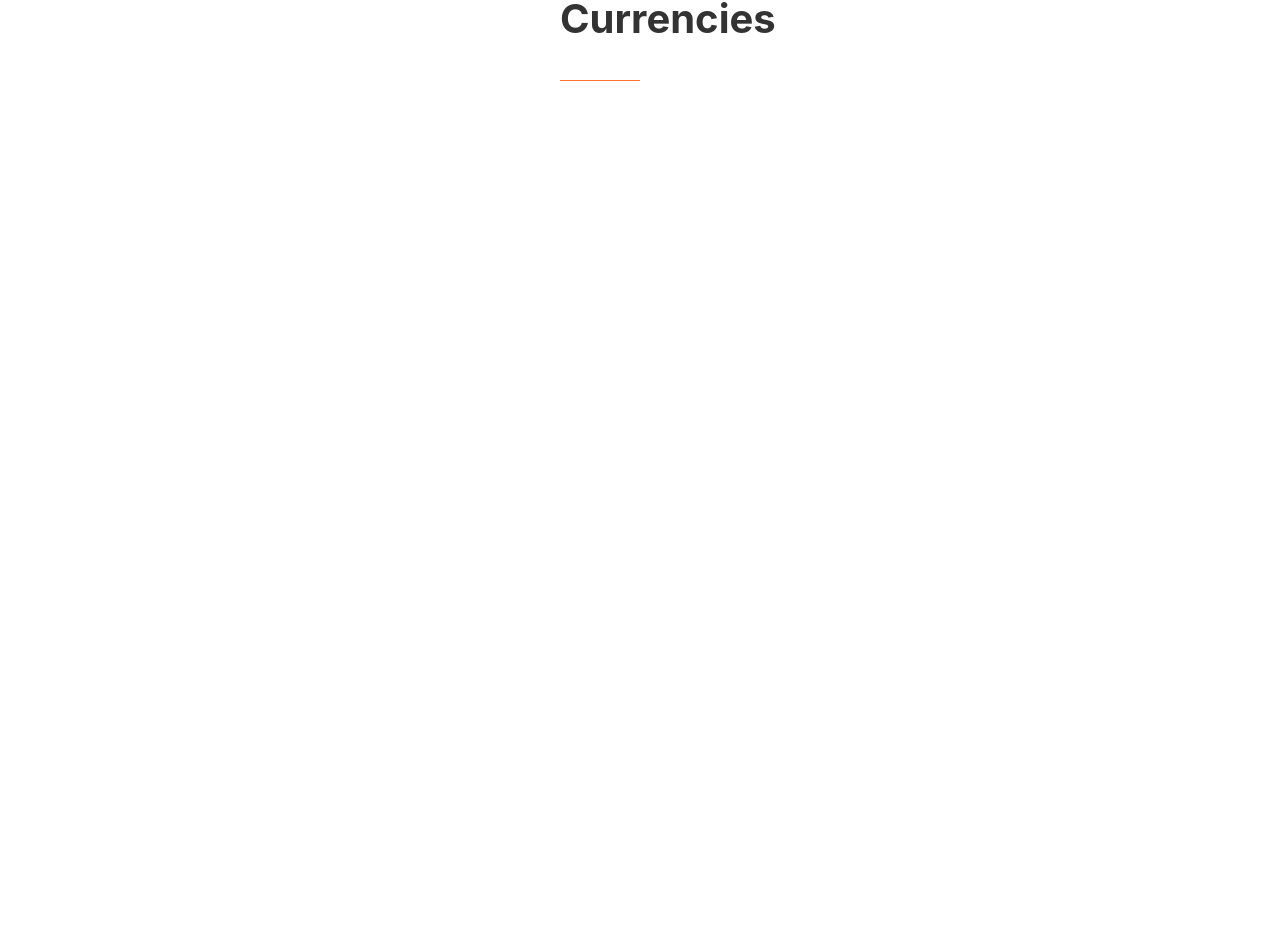
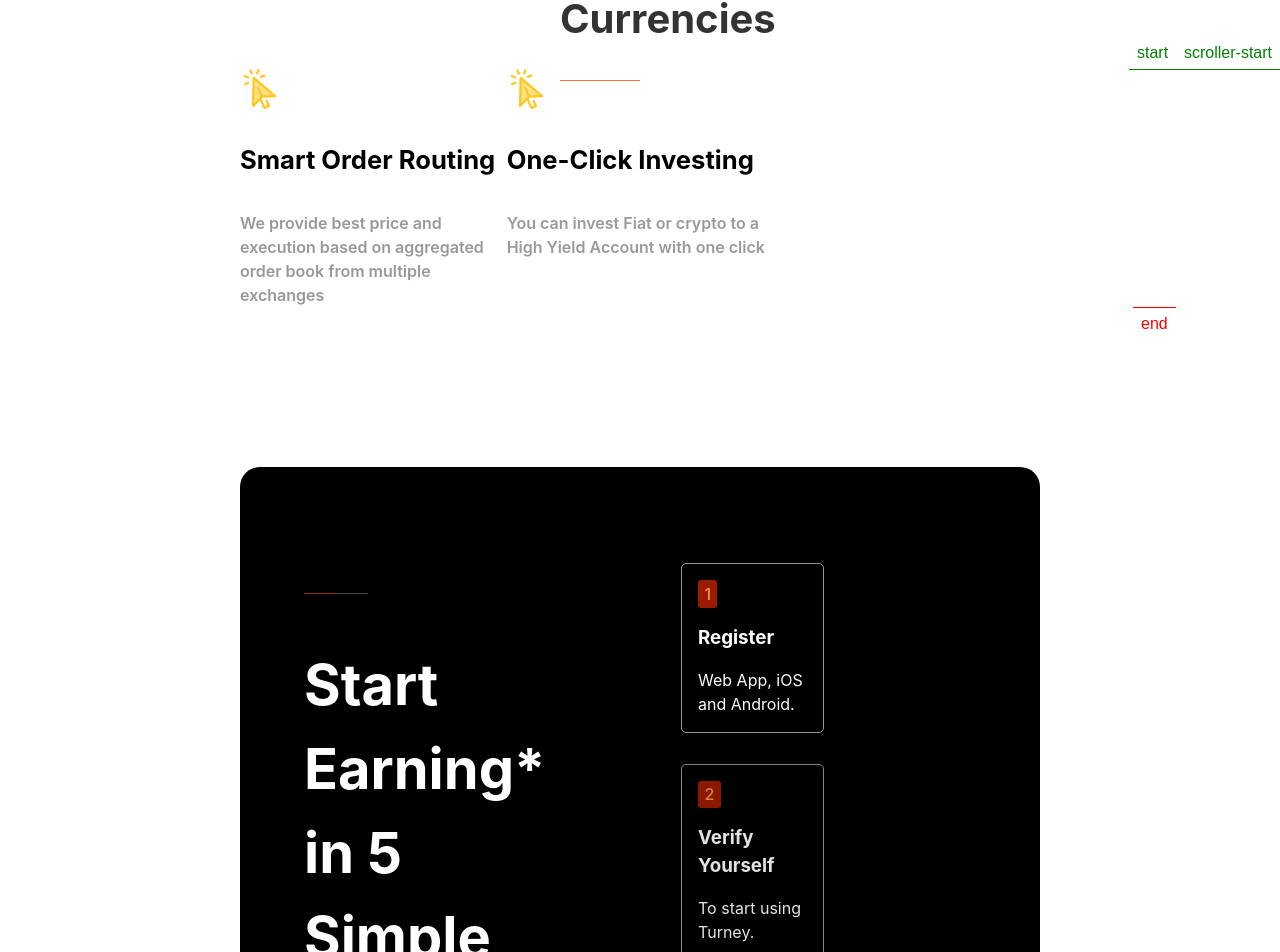
Before and after one commit to daphycisist/animated-landing-page, a React (Create React App) app: page / in a window 1280 px wide. Shown: the part 731-1683 px from the top of the page. Before the commit the page ends 812 px from the top, so only its background shows below. Built offline with nearby package versions, Linux system fonts and the light colour scheme.

Commit message:
add feature section

```diff
--- a/src/App.tsx
+++ b/src/App.tsx
@@ -1,13 +1,13 @@
-import gsap from 'gsap';
 import React from 'react';
 import './App.css';
+import FeatureSection from './components/FeatureSection';
 import Header from './components/Header';
 
 function App() {
-
   return (
     <div className="App">
       <Header />
+      <FeatureSection />
     </div>
   );
 }
--- /dev/null
+++ b/src/assets/icons/index.ts
@@ -0,0 +1 @@
+export { ReactComponent as DPIConCursor } from './svgs/cursor.svg';
--- /dev/null
+++ b/src/components/FeatureCard.tsx
@@ -0,0 +1,38 @@
+import React from 'react';
+import styled from 'styled-components';
+import { IFeatureCard } from '../types';
+
+const FeatureCard: React.FC<IFeatureCard> = ({ icon, header, text }) => {
+  return (
+    <FeatureCardWrapper className="feature-card">
+      <div className="feature-icon">{icon}</div>
+      <h3 className="feature-header">{header}</h3>
+      <p className="feature-content">{text}</p>
+    </FeatureCardWrapper>
+  );
+};
+
+export default FeatureCard;
+
+const FeatureCardWrapper = styled.div`
+  text-align: left;
+  display: flex;
+  flex-direction: column;
+  gap: 2rem;
+  width: 100%;
+  flex: 1;
+  flex-grow: 1;
+
+  .feature {
+    &-icon {
+      width: 2.5rem;
+    }
+    &-header {
+      font-size: 1.6rem;
+    }
+    &-content {
+      opacity: 0.4;
+      font-weight: 600;
+    }
+  }
+`;
--- a/src/components/FeatureSection.tsx
+++ b/src/components/FeatureSection.tsx
@@ -1,14 +1,196 @@
-import React from 'react'
-import styled from 'styled-components'
+import { gsap, ScrollTrigger } from 'gsap/all';
+import React, { useEffect } from 'react';
+import styled from 'styled-components';
+import { featureData, stepCardData } from '../utils';
+import FeatureCard from './FeatureCard';
+import StepCard from './StepCard';
 
 const FeatureSection = () => {
-    return <SectionWrapper>
+  gsap.registerPlugin(ScrollTrigger);
+  useEffect(() => {
+    const timeline = gsap.timeline({
+      defaults: { delay: 1 },
+      scrollTrigger: {
+        trigger: '.feature-card',
+        start: 'top 100%',
+        markers: true,
+        // scrub: true,
+        toggleActions: 'play reset none none',
+      },
+    });
 
-    </SectionWrapper>;
-}
+    const items = gsap.utils.toArray('.feature-card');
+    // const tl = gsap.timeline();
 
-export default FeatureSection
+    items.forEach((item: any) => {
+      timeline
+        .from(item.querySelector('.feature-icon'), {
+          opacity: 0,
+          y: -20,
+          delay: 0.1,
+          ease: 'power4',
+          rotate: '-90',
+        })
+        .from(item.querySelector('.feature-header'), {
+          opacity: 0,
+          y: -20,
+          delay: 0.1,
+          ease: 'power4',
+        })
+        .from(
+          item.querySelector('.feature-content'),
+          {
+            opacity: 0,
+            y: -20,
+            delay: 0.2,
+            ease: 'power3.out',
+          },
+          '<0.3'
+        );
+    });
+  }, []);
+  return (
+    <SectionWrapper className="feature-wrapper container">
+      <FeatureCardsWrapper>
+        {featureData.map((element) => (
+          <FeatureCard {...element} />
+        ))}
+      </FeatureCardsWrapper>
+      <FeatureStepWrapper className="feature-step-wrapper">
+        <div className="step-head">
+          <div className="step-head-wrapper">
+            <h2 className="step-head-wrapper-head">
+              Start <span>Earning</span> <br /> in 5 Simple Steps
+            </h2>
+            <p className="step-head-wrapper-head-sub-header">Not Just Saving</p>
+          </div>
+          <button className="step-head-action-btn">Get Started</button>
+        </div>
 
-const SectionWrapper = styled.div`
+        <StepCardWrapper className="step-content-wrapper">
+          <div className="step-content">
+            {stepCardData[0].map((element, stepNum) => (
+              <StepCard
+                key={Math.random()}
+                {...{ ...element, stepNum: stepNum + 1 }}
+              />
+            ))}
+          </div>
+          <div className="step-content">
+            {stepCardData[1].map((element, stepNum) => (
+              <StepCard
+                className="step-card-info"
+                key={Math.random()}
+                {...{ ...element, stepNum: stepNum + 4 }}
+              />
+            ))}
+          </div>
+        </StepCardWrapper>
+      </FeatureStepWrapper>
+    </SectionWrapper>
+  );
+};
 
-`
+export default FeatureSection;
+
+const SectionWrapper = styled.div``;
+const FeatureCardsWrapper = styled.div`
+  display: grid;
+  grid-template-columns: repeat(3, 1fr);
+`;
+
+const FeatureStepWrapper = styled.div`
+  margin-top: 10rem;
+  color: white;
+  background: black;
+  padding: 6rem 4rem;
+  text-align: left;
+  display: flex;
+  gap: 5rem;
+  border-radius: 20px;
+  justify-content: space-between;
+  box-sizing: border-box;
+
+  .step-head {
+    display: flex;
+    flex-direction: column;
+    justify-content: space-between;
+    /* flex: 1; */
+
+    &-action-btn {
+      background-color: #fc5304;
+      color: white;
+      border: none;
+      border-radius: 7px;
+      padding: 0.8rem 1.5rem;
+      font-size: 1.2em;
+      font-weight: bold;
+      display: flex;
+      gap: 1rem;
+      margin-top: 3rem;
+      width: max-content;
+    }
+
+    &-wrapper {
+      font-weight: 600;
+      &-head {
+        margin-bottom: 1rem;
+        font-size: 3.5rem;
+        padding-top: 5rem;
+        position: relative;
+
+        &:before {
+          position: absolute;
+          content: '';
+          top: 30px;
+          width: 4rem;
+          background: linear-gradient(
+            to right,
+            #fc5304,
+            #fc5304 50%,
+            #797979 50%
+          );
+          height: 1px;
+          opacity: 0.6;
+        }
+
+        span {
+          position: relative;
+
+          &:after {
+            position: absolute;
+            content: '*';
+          }
+        }
+        &-sub-header {
+          position: relative;
+          margin-left: 0.5rem;
+
+          &:before {
+            position: absolute;
+            content: '*';
+            margin-left: -0.5rem;
+          }
+        }
+      }
+    }
+  }
+`;
+
+const StepCardWrapper = styled.div`
+  display: flex;
+  column-gap: 3rem;
+  align-items: center;
+  flex: 1;
+
+  .step-content {
+    display: flex;
+    flex-direction: column;
+    flex-wrap: wrap;
+    row-gap: 2rem;
+    column-gap: 1rem;
+    justify-content: center;
+    gap: 2rem;
+    width: 100%;
+  }
+`;
--- a/src/components/Header.tsx
+++ b/src/components/Header.tsx
@@ -1,5 +1,5 @@
 import { FontAwesomeIcon } from '@fortawesome/react-fontawesome';
-import gsap from 'gsap';
+import { gsap, Power4 } from 'gsap';
 import React from 'react';
 import styled from 'styled-components';
 import { cardData } from '../utils';
@@ -8,26 +8,30 @@ import PriceCards from './PriceCards';
 const Header = () => {
   React.useEffect(() => {
     const timeline = gsap.timeline({
-      defaults: { duration: 1, ease: 'power4' },
+      defaults: { duration: 1, ease: Power4.easeOut },
     });
+
+    const stepCards = gsap.utils.toArray('.step-content');
+
     timeline
       .from('.header-wrapper', { opacity: '#d1d1d1' })
       .set('.app', { autoAlpha: 1 })
-      .fromTo(
-        '.logo-icon',
-        { rotate: -45, opacity: 0 },
-        { rotate: 0, opacity: 1 }
-      )
-      .fromTo(
+      .from('.logo-icon', { rotate: -45, opacity: 0, ease: Power4.easeOut })
+      .from(
         '.heading',
         {
           y: '-10',
           opacity: 0,
+          ease: Power4.easeOut,
         },
-        { opacity: 1, ease: 'power4', y: 0 },
+        // { opacity: 1, ease: Power4.easeOut, y: 0 },
         '<.01'
       )
-      .from('.logo-text', { x: '-0.5rem', opacity: 0, ease: 'power4' }, '<0.2')
+      .from(
+        '.logo-text',
+        { x: '-0.5rem', opacity: 0, ease: Power4.easeOut },
+        '<0.2'
+      )
       .from(
         '.nav-links',
         {
@@ -49,7 +53,7 @@ const Header = () => {
         {
           height: 0,
           transformOrigin: 'top',
-          duration: 2.5,
+          duration: 1.5,
         },
         '<.5'
       )
@@ -73,39 +77,73 @@ const Header = () => {
         '.card-wrapper',
         {
           opacity: 0,
-          ease: 'power4',
+          ease: Power4.easeOut,
         },
         '<.5'
       )
       .fromTo(
         '.card-wrapper >:nth-last-child(2)',
         { opacity: 0, y: '-20' },
-        { opacity: 1, ease: 'power4', y: 0 },
+        { opacity: 1, ease: Power4.easeOut, y: 0 },
         '<.2'
       )
       .fromTo(
         '.card-nav-left',
         { opacity: 0, x: '-20' },
-        { opacity: 1, ease: 'power4', x: 0 },
+        { opacity: 1, ease: Power4.easeOut, x: 0 },
         '<.6'
       )
       .fromTo(
         '.card-nav-right',
         { opacity: 0, x: '20' },
-        { opacity: 1, ease: 'power4', x: 0 },
+        { opacity: 1, ease: Power4.easeOut, x: 0 },
         '<0'
       )
       .fromTo(
         '.feature',
         { opacity: 0 },
-        { opacity: 1, ease: 'power4', x: 0 },
+        { opacity: 1, ease: Power4.easeOut, x: 0 },
         '<.2'
       )
       .fromTo(
         '.header-text',
         { opacity: 0, x: '-1rem' },
-        { opacity: 1, ease: 'power4', x: 0 },
+        { opacity: 1, ease: Power4.easeOut, x: 0 },
         '<.3'
+      )
+      .from(
+        '.feature-step-wrapper',
+        {
+          opacity: 0,
+        },
+        '<.1'
+      )
+      .from(
+        '.step-head-wrapper',
+        {
+          opacity: 0,
+          y: '-20',
+          ease: Power4.easeOut,
+        },
+        '<.4'
+      )
+      .from(
+        '.step-head-action-btn',
+        {
+          opacity: 0,
+          y: '-20',
+          ease: Power4.easeOut,
+        },
+        '<0'
+      )
+      .from(
+        '.step-content .step-card-info',
+        {
+          y: '-10',
+          opacity: 0,
+          stagger: 0.5,
+        },
+        '<.5'
       );
   }, []);
   return (
@@ -132,14 +170,14 @@ const Header = () => {
           </AuthLinksWrapper>
         </NavBar>
         <TopTextWrapper>
-          <h3 className="heading">
+          <h3 className="heading top-text">
             Don't just hold, <span>Earn</span>
           </h3>
-          <p className="description-text">
+          <p className="description-text top-text">
             Buy or deposit crypto with one click and start earning, not just
             saving.
           </p>
-          <button className="top-action-btn">
+          <button className="top-action-btn top-text">
             Get Started <FontAwesomeIcon icon="chevron-right" />
           </button>
         </TopTextWrapper>
--- /dev/null
+++ b/src/components/StepCard.tsx
@@ -0,0 +1,46 @@
+import React from 'react';
+import styled from 'styled-components';
+import { IStepCard } from '../types';
+
+const StepCard: React.FC<IStepCard> = ({ head, content, stepNum }) => {
+  return (
+    <StepCardWrapper className="step-card-info">
+      <div className="step-num">
+        <p className="step-num-text">{stepNum}</p>
+      </div>
+      <h3>{head}</h3>
+      <p>{content}</p>
+    </StepCardWrapper>
+  );
+};
+
+export default StepCard;
+
+const StepCardWrapper = styled.div`
+  border: 1px solid #979797;
+  padding: 1rem;
+  border-radius: 5px;
+  display: flex;
+  flex-direction: column;
+  row-gap: 1rem;
+  /* align-items: center; */
+  justify-content: center;
+  text-align: left;
+  /* max-width: 15rem; */
+  width: 100%;
+
+  .step-num {
+    font-weight: 500;
+    width: 100%;
+    display: flex;
+    /* border: 1px solid #979797; */
+
+    &-text {
+      background-color: #9b1d01;
+      padding: 0.1rem 0.4rem;
+      border-radius: 3px;
+      color: #f79346;
+      width: max-content;
+    }
+  }
+`;
--- a/src/index.css
+++ b/src/index.css
@@ -3,7 +3,6 @@
   margin: 0;
   padding: 0;
 }
-
 /*
   1. Use a more-intuitive box-sizing model.
 */
--- a/src/utils/index.tsx
+++ b/src/utils/index.tsx
@@ -1,30 +1,77 @@
+import { DPIConCursor } from '../assets/icons';
+
 export const cardData = [
   {
     name: 'Bitcoin',
     abbr: 'BTC',
     amount: '90, 497.12',
     change: '-4.90',
-        icon: <div></div>
+    icon: <div></div>,
   },
   {
     name: 'Etherium',
     abbr: 'ETH',
     amount: '5,897.12',
     change: '1.69',
-        icon: <div></div>
+    icon: <div></div>,
   },
   {
     name: 'Solana',
     abbr: 'SOL',
     amount: '297.12',
     change: '-20.20',
-        icon: <div></div>
+    icon: <div></div>,
   },
   {
     name: 'Cardano',
     abbr: 'ADA',
     amount: '1.12',
     change: '105',
-        icon: <div></div>
+    icon: <div></div>,
   },
-]
+];
+
+export const featureData = [
+  {
+    icon: <DPIConCursor />,
+    header: 'Smart Order Routing',
+    text: 'We provide best price and execution based on aggregated order book from multiple exchanges',
+  },
+  {
+    icon: <DPIConCursor />,
+    header: 'One-Click Investing',
+    text: 'You can invest Fiat or crypto to a High Yield Account with one click',
+  },
+  {
+    icon: <DPIConCursor />,
+    header: 'Market Neutral',
+    text: 'Our yields are based on protocol activity. We hedge exposure to the underling asset and market volatility ',
+  },
+];
+
+export const stepCardData = [
+  [
+    {
+      head: 'Register',
+      content: 'Web App, iOS and Android.',
+    },
+    {
+      head: 'Verify Yourself',
+      content: 'To start using Turney.',
+    },
+    {
+      head: 'First Transaction',
+      content: 'Buy or transfer digital assets.',
+    },
+  ],
+  [
+    {
+      head: 'High Yield Deposit',
+      content: 'Account to earn returns.',
+    },
+    {
+      head: 'Earn Yours',
+      content: 'Receive $40 free bonus.',
+    },
+  ],
+];
```
Also changed, not shown: src/types.ts (+12 -0 lines), src/assets/icons/svgs/cursor.svg (added). Lines whose indentation alone changed are shown as unchanged.
